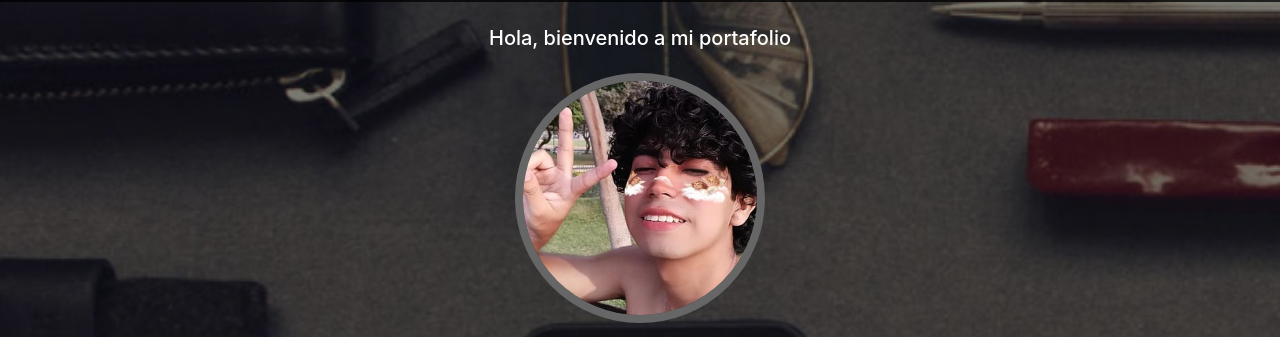
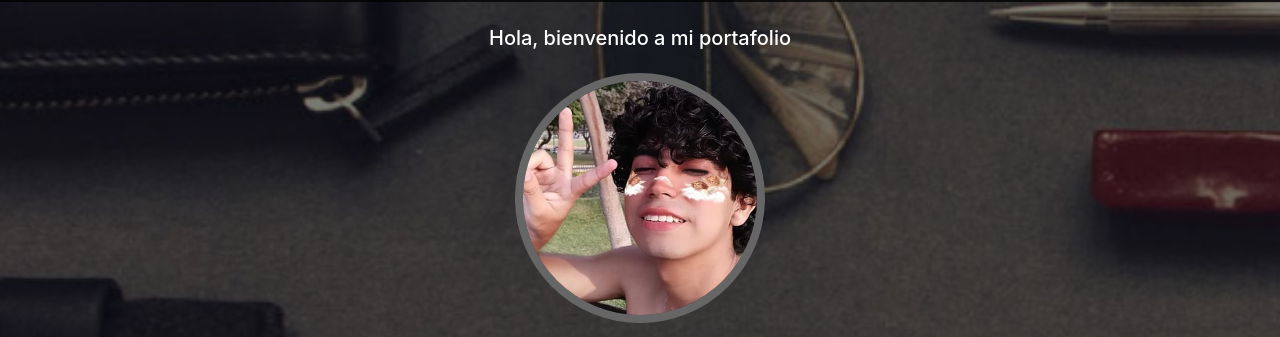
Before and after one commit to andycruz47/portafolio, a plain HTML site: page index.html in a window 1280 px wide. Shown: the part 53-390 px from the top of the page. Drawn offline with Linux system fonts and the light colour scheme.

Commit message:
4 avance

```diff
--- a/css/estilos.css
+++ b/css/estilos.css
@@ -5,7 +5,7 @@ html {
 .bienvenidos {
   background: url("../images/fondo-bienvenidos.jpg");
   background-size: cover;
-  height: 160vh;
+  height: 170vh;
   overflow: hidden; }
 
 .navbar-fixed-top {
```
